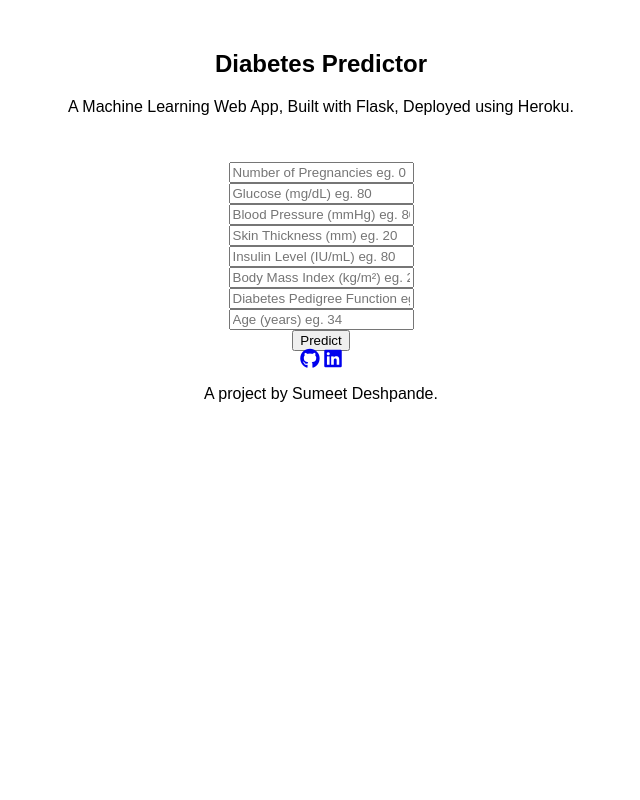
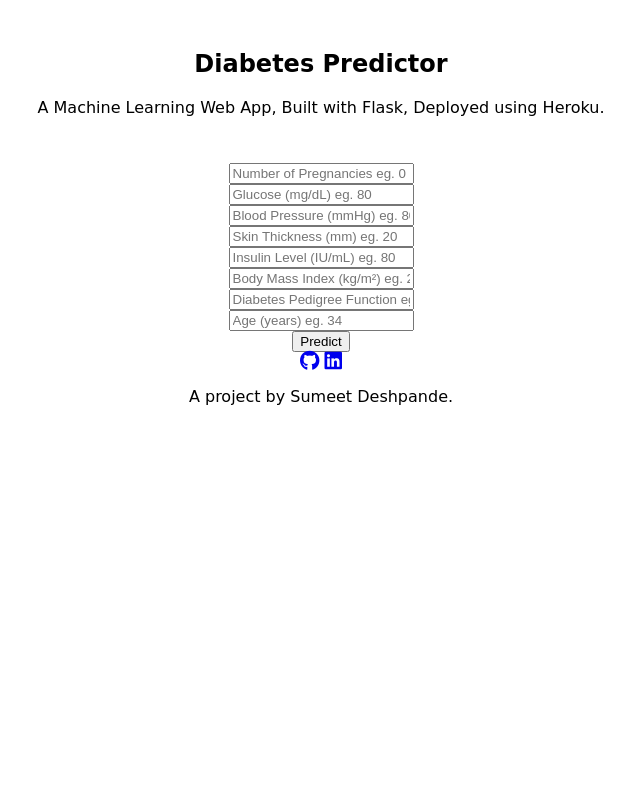
Before and after one commit to sumeetdeshpande15/Diabetes-Prediction-Deployment, a Flask app: page / in a window 1280 px wide. Shown: the whole page, without its empty margins (319-959 px from the left). Run offline with Flask 2, Linux system fonts and the light colour scheme; parts of the project's set-up code (start-up, migrations or seed data) failed here and were passed over; some libraries are stand-ins or nearby versions.

Commit message:
Update styles.css

```diff
--- a/static/styles.css
+++ b/static/styles.css
@@ -4,7 +4,7 @@ html{
 }
 
 body{
-	font-family: Papyrus, Fantasy;
+	font-family: "Brush Script MT", Cursive;
     text-align: center;
     margin: 0;
     padding: 0;
```
